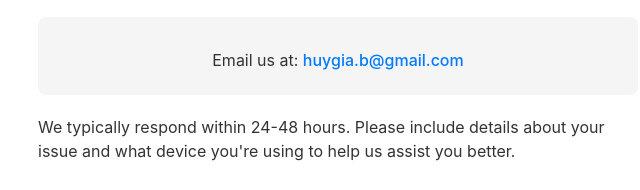
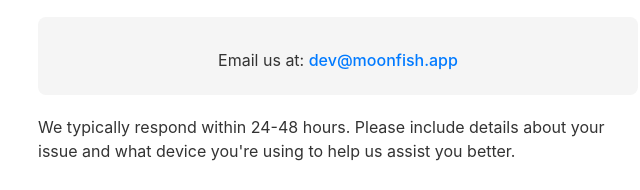
Before and after one commit to huygbui/moonfish-privacy, a plain HTML site: page support.html in a window 1280 px wide. Shown: the part 351-541 px from the top of the page, 302-942 px from the left. Drawn offline with Linux system fonts and the light colour scheme.

Commit message:
Update support.html

```diff
--- a/support.html
+++ b/support.html
@@ -57,7 +57,7 @@
 
     <h2>Contact Us</h2>
     <div class="contact-email">
-        <p>Email us at: <a href="mailto:huygia.b@gmail.com">huygia.b@gmail.com</a></p>
+        <p>Email us at: <a href="mailto:dev@moonfish.app">dev@moonfish.app</a></p>
     </div>
     <p>We typically respond within 24-48 hours. Please include details about your issue and what device you're using to help us assist you better.</p>
 
```
